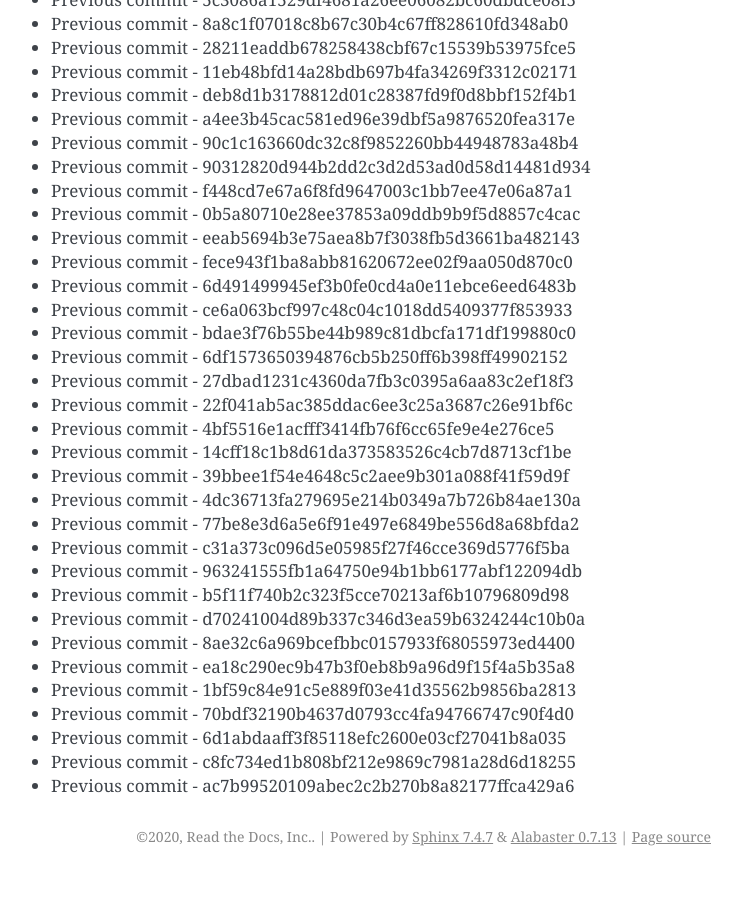
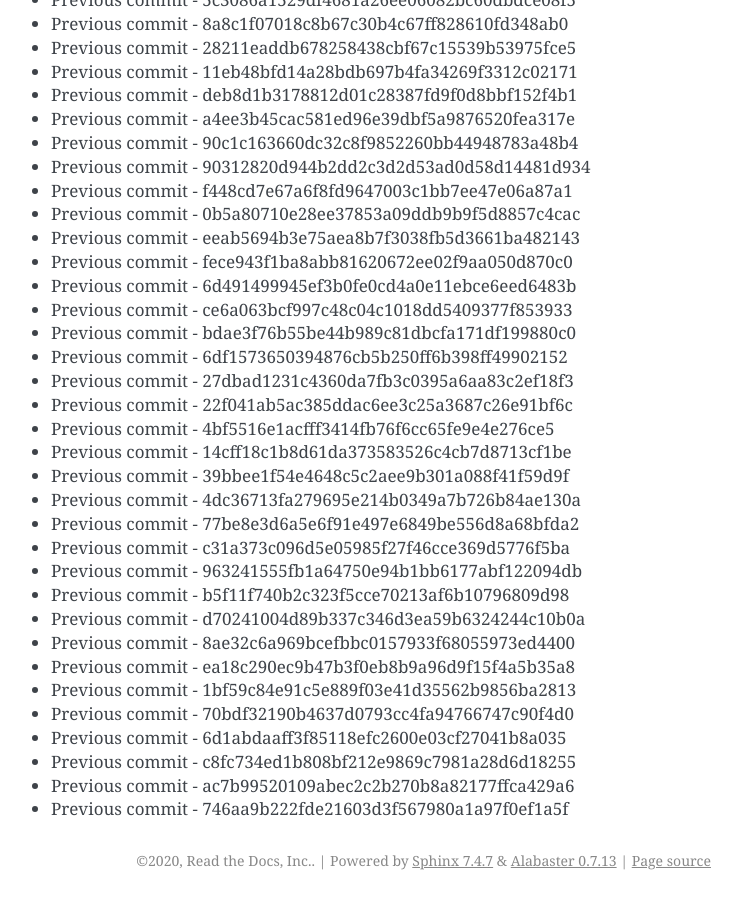
Before and after one commit to readthedocs/rtd-git-stresstest, a Sphinx documentation site: the page built from docs/updates.rst, in a window 1280 px wide and 900 px high, scrolled down 11578 px. Shown: the whole window, without its empty margins (399-1141 px from the left). Built offline with Sphinx 7.4.7, drawn with Linux system fonts in a browser that asks for light colours; before the commit the page ends 12454 px from its top, so only the background shows below that.

Commit message:
Generating commit from previous: 746aa9b222fde21603d3f567980a1a97f0ef1a5f

```diff
--- a/docs/updates.rst
+++ b/docs/updates.rst
@@ -518,3 +518,4 @@ It can be tested for any performance characteristics.
 * Previous commit - 6d1abdaaff3f85118efc2600e03cf27041b8a035
 * Previous commit - c8fc734ed1b808bf212e9869c7981a28d6d18255
 * Previous commit - ac7b99520109abec2c2b270b8a82177ffca429a6
+* Previous commit - 746aa9b222fde21603d3f567980a1a97f0ef1a5f
```
